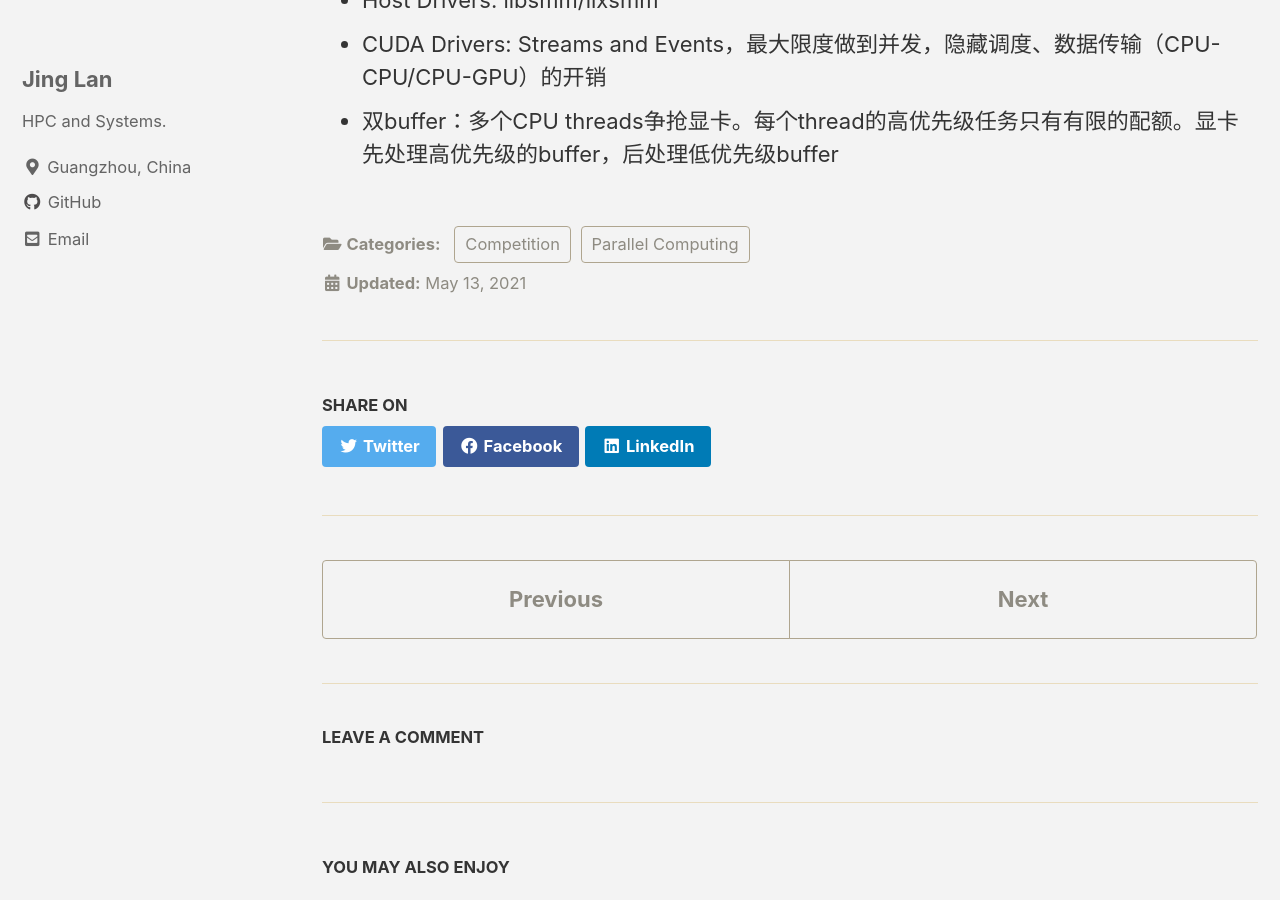
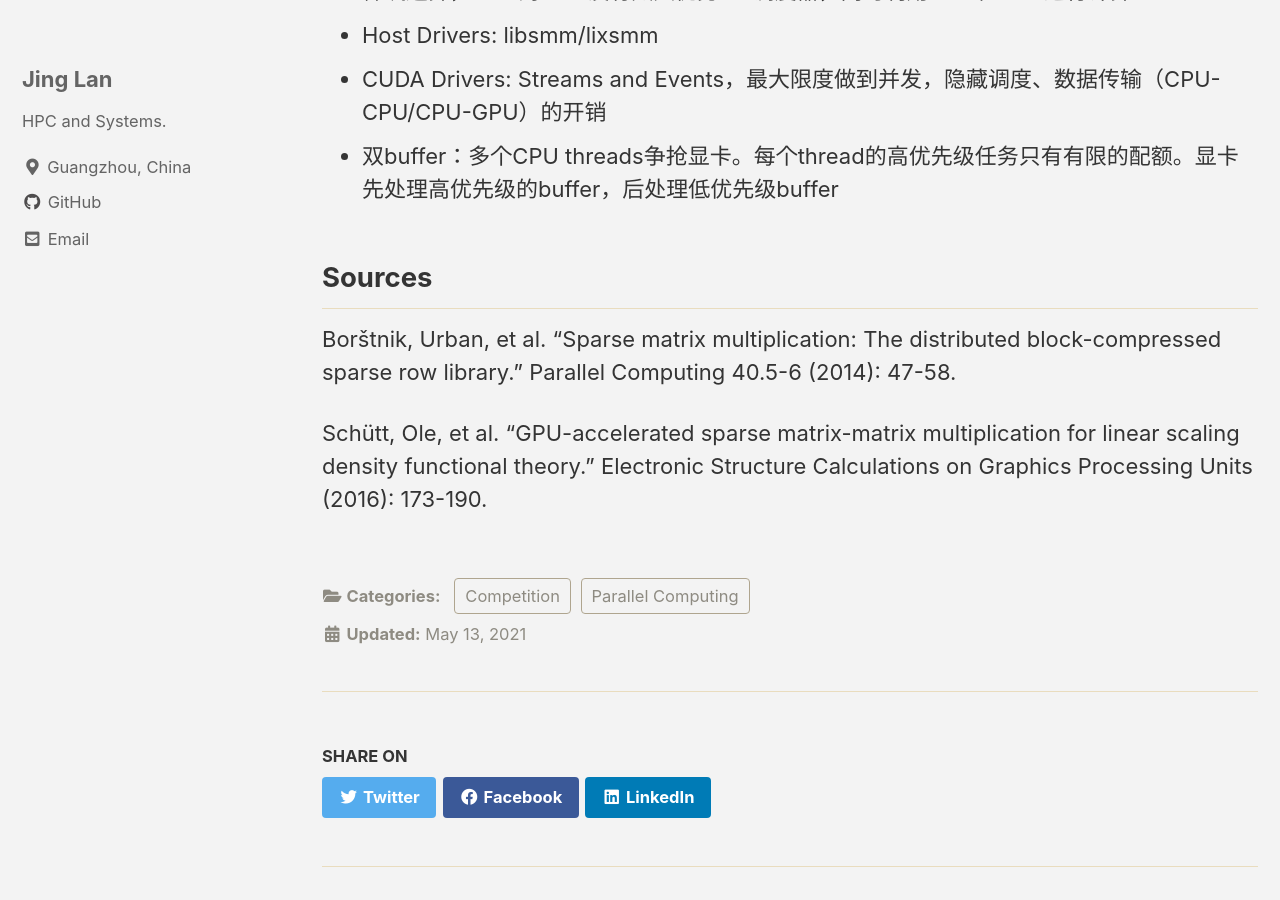
Before and after one commit to Lan-Jing/Lan-Jing.github.io, a Jekyll site: the page built from _posts/2021-5-13-dbcsr.md, in a window 1280 px wide and 900 px high, scrolled down 3335 px. Built offline with Jekyll 4.4.1, drawn with Linux system fonts in a browser that asks for light colours; cached includes are drawn as plain includes; comment, search, counter and statistics services are not loaded; some of the changed text lies outside the part shown.

Commit message:
add citation for the dbcsr post

```diff
--- a/_posts/2021-5-13-dbcsr.md
+++ b/_posts/2021-5-13-dbcsr.md
@@ -54,3 +54,9 @@ CP2K的一部分，目前已经是独立的项目了。DBCSR上卡对小算例
 * Host Drivers: libsmm/lixsmm
 * CUDA Drivers: Streams and Events，最大限度做到并发，隐藏调度、数据传输（CPU-CPU/CPU-GPU）的开销
 * 双buffer：多个CPU threads争抢显卡。每个thread的高优先级任务只有有限的配额。显卡先处理高优先级的buffer，后处理低优先级buffer
+
+## Sources
+
+Borštnik, Urban, et al. "Sparse matrix multiplication: The distributed block-compressed sparse row library." Parallel Computing 40.5-6 (2014): 47-58.
+
+Schütt, Ole, et al. "GPU-accelerated sparse matrix-matrix multiplication for linear scaling density functional theory." Electronic Structure Calculations on Graphics Processing Units (2016): 173-190.
```
Also changed, not shown: other parts of _posts/2021-5-13-dbcsr.md (+1 -1 lines).
